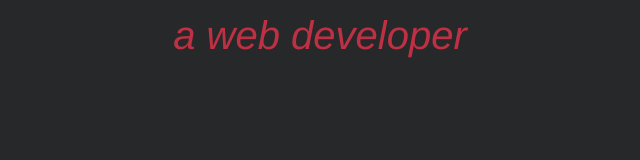
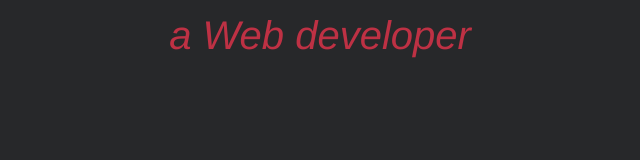
Before and after one commit to kusiLaw/Lawrenc_and_Hamayoun_microverse_trail_project, a plain HTML site: page index.html in a window 1280 px wide. Shown: the part 296-456 px from the top of the page, 320-960 px from the left. Drawn offline with nearby package versions, Linux system fonts and the light colour scheme.

Commit message:
Update index.html
updated the project

```diff
--- a/index.html
+++ b/index.html
@@ -29,7 +29,7 @@
         <div class="row">
             <section id="welcome-section">
                 <h1 style ="color: white;" class="feature"> Hey I am Mimic</h1>
-                <p style ="color: #be3144;" class="feature2">a web developer</p>
+                <p style ="color: #be3144;" class="feature2">a Web developer</p>
 
             </section>
         </div>
```
